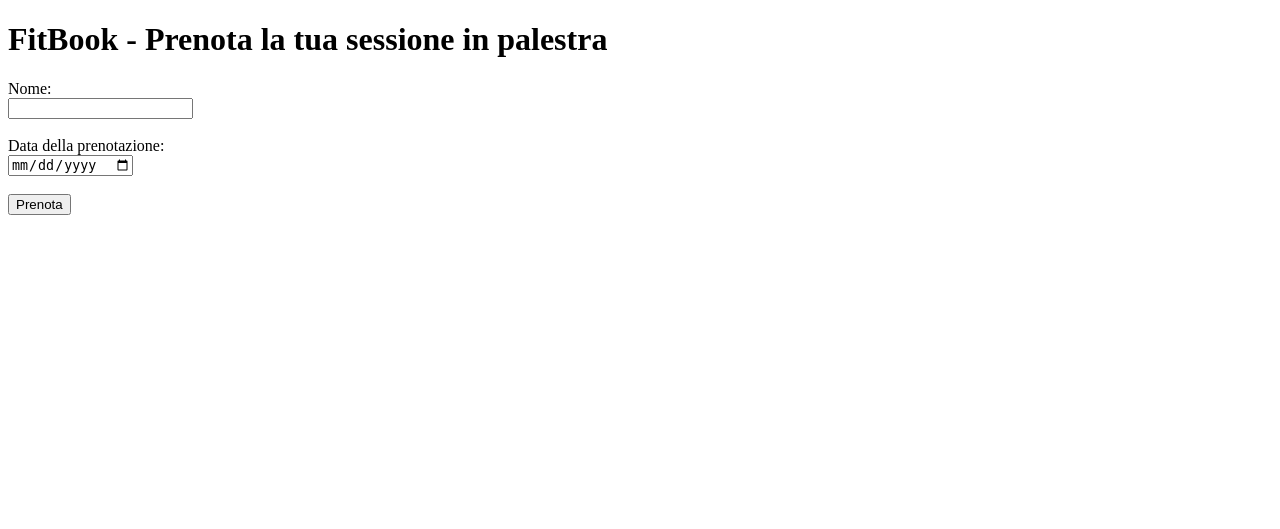
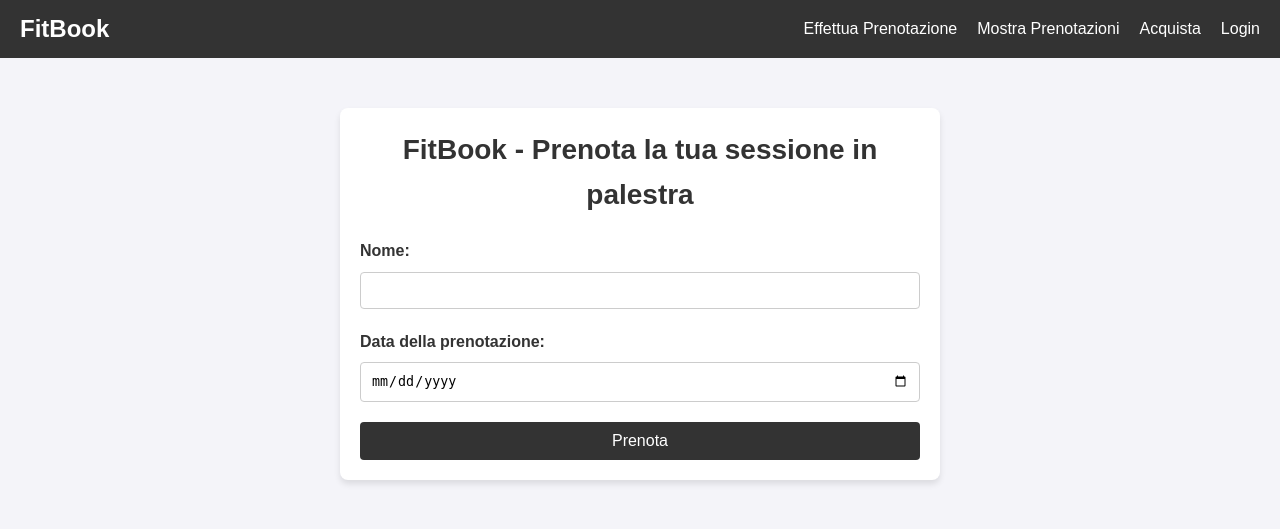
Before and after one commit to PellegrinoLuigi/FitBook, a Flask app: page / in a window 1280 px wide. Shown: the top 529 px of the page. Run offline with Flask 2, Linux system fonts and the light colour scheme.

Commit message:
Update index.html

```diff
--- a/templates/index.html
+++ b/templates/index.html
@@ -4,18 +4,160 @@
     <meta charset="UTF-8">
     <meta name="viewport" content="width=device-width, initial-scale=1.0">
     <title>FitBook - Prenotazione</title>
+    <style>
+        /* Reset CSS */
+        * {
+            margin: 0;
+            padding: 0;
+            box-sizing: border-box;
+        }
+
+        body {
+            font-family: 'Arial', sans-serif;
+            background-color: #f4f4f9;
+            color: #333;
+            line-height: 1.6;
+        }
+
+        /* Header e Hamburger Menu */
+        header {
+            background-color: #333;
+            color: #fff;
+            padding: 10px 20px;
+            display: flex;
+            justify-content: space-between;
+            align-items: center;
+        }
+
+        .logo {
+            font-size: 24px;
+            font-weight: bold;
+        }
+
+        .menu-icon {
+            display: none;
+            font-size: 24px;
+            cursor: pointer;
+        }
+
+        nav {
+            display: flex;
+            gap: 20px;
+        }
+
+        nav a {
+            color: #fff;
+            text-decoration: none;
+            font-size: 16px;
+        }
+
+        nav a:hover {
+            text-decoration: underline;
+        }
+
+        /* Form di prenotazione */
+        .container {
+            max-width: 600px;
+            margin: 50px auto;
+            padding: 20px;
+            background-color: #fff;
+            border-radius: 8px;
+            box-shadow: 0 4px 6px rgba(0, 0, 0, 0.1);
+        }
+
+        h1 {
+            text-align: center;
+            margin-bottom: 20px;
+            font-size: 28px;
+            color: #333;
+        }
+
+        form label {
+            display: block;
+            margin-bottom: 8px;
+            font-weight: bold;
+        }
+
+        form input[type="text"],
+        form input[type="date"] {
+            width: 100%;
+            padding: 10px;
+            margin-bottom: 20px;
+            border: 1px solid #ccc;
+            border-radius: 4px;
+        }
+
+        form input[type="submit"] {
+            width: 100%;
+            padding: 10px;
+            background-color: #333;
+            color: #fff;
+            border: none;
+            border-radius: 4px;
+            cursor: pointer;
+            font-size: 16px;
+        }
+
+        form input[type="submit"]:hover {
+            background-color: #555;
+        }
+
+        /* Responsive Design */
+        @media (max-width: 768px) {
+            .menu-icon {
+                display: block;
+            }
+
+            nav {
+                display: none;
+                flex-direction: column;
+                background-color: #333;
+                position: absolute;
+                top: 50px;
+                right: 20px;
+                padding: 10px;
+                border-radius: 4px;
+            }
+
+            nav.active {
+                display: flex;
+            }
+        }
+    </style>
 </head>
 <body>
-    <h1>FitBook - Prenota la tua sessione in palestra</h1>
+    <!-- Header con Hamburger Menu -->
+    <header>
+        <div class="logo">FitBook</div>
+        <div class="menu-icon" onclick="toggleMenu()">&#9776;</div>
+        <nav id="navMenu">
+            <a href="#">Effettua Prenotazione</a>
+            <a href="#">Mostra Prenotazioni</a>
+            <a href="#">Acquista</a>
+            <a href="#">Login</a>
+        </nav>
+    </header>
 
-    <form action="prenotazione.py" method="POST">
-        <label for="name">Nome:</label><br>
-        <input type="text" id="name" name="name" required><br><br>
+    <!-- Form di prenotazione -->
+    <div class="container">
+        <h1>FitBook - Prenota la tua sessione in palestra</h1>
+        <form action="prenotazione.py" method="POST">
+            <label for="name">Nome:</label>
+            <input type="text" id="name" name="name" required>
 
-        <label for="date">Data della prenotazione:</label><br>
-        <input type="date" id="date" name="date" required><br><br>
+            <label for="date">Data della prenotazione:</label>
+            <input type="date" id="date" name="date" required>
 
-        <input type="submit" value="Prenota">
-    </form>
+            <input type="submit" value="Prenota">
+        </form>
+    </div>
+
+    <script>
+        // Funzione per attivare/disattivare il menu hamburger
+        function toggleMenu() {
+            const navMenu = document.getElementById('navMenu');
+            navMenu.classList.toggle('active');
+        }
+    </script>
 </body>
 </html>
```
